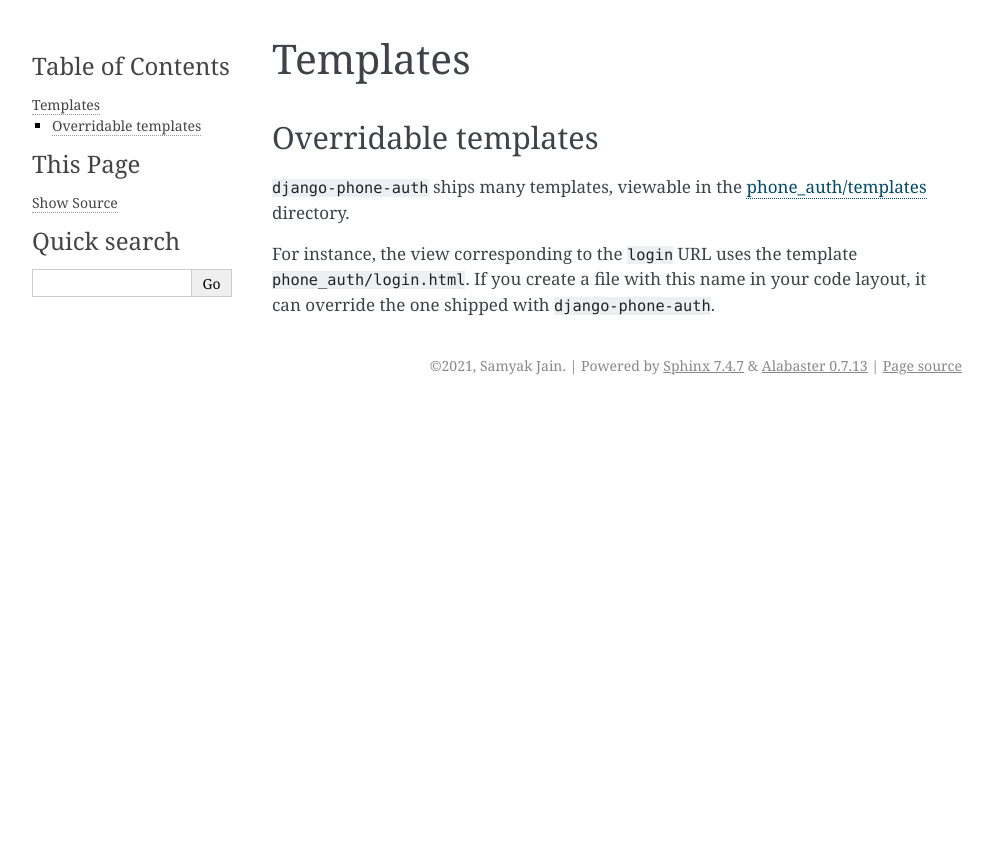
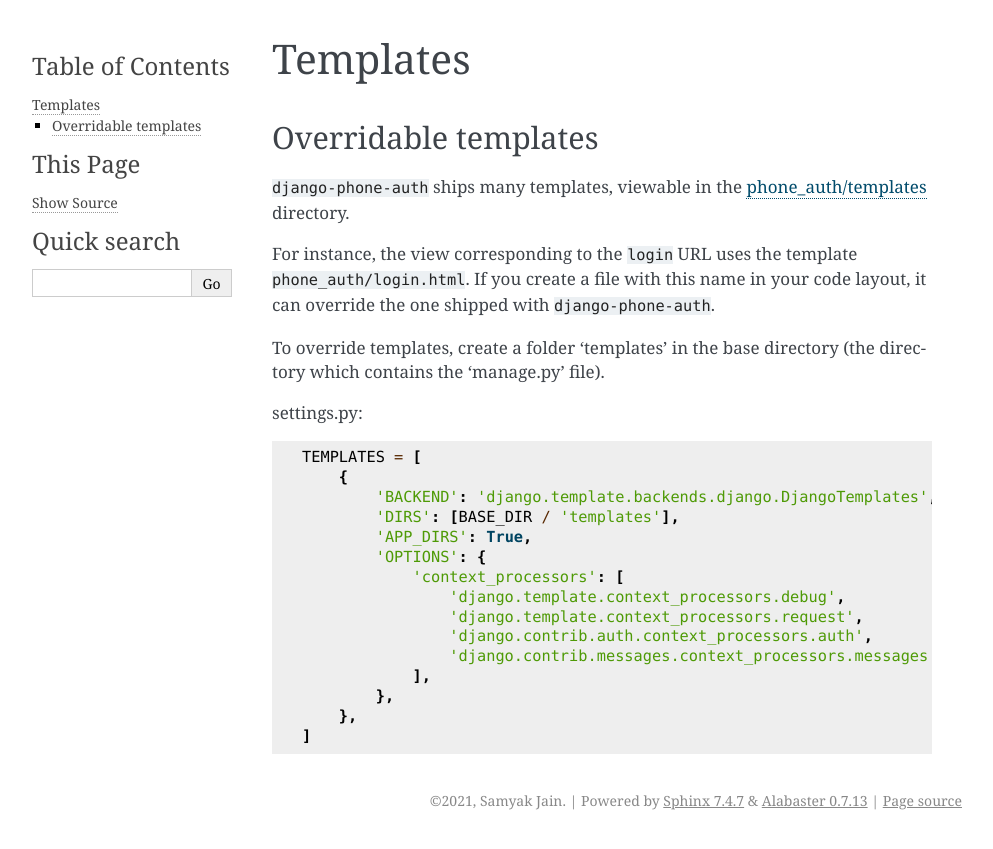
Before and after one commit to samyakjain101/django-phone-auth, a Sphinx documentation site: the page built from docs/templates.rst, in a window 1280 px wide. Shown: the top 849 px of the page, without its empty margins (148-1141 px from the left). Built offline with Sphinx 7.4.7, drawn with Linux system fonts in a browser that asks for light colours.

```diff
--- a/README.rst
+++ b/README.rst
@@ -35,6 +35,7 @@ Features
 - Phone/Email verification.
 - Password reset using phone/email.
 - Change password.
+- Add new email/phone.
 
 Running tests
 =============
--- a/docs/templates.rst
+++ b/docs/templates.rst
@@ -11,3 +11,24 @@ directory.
 For instance, the view corresponding to the ``login`` URL uses the
 template ``phone_auth/login.html``. If you create a file with this name in your
 code layout, it can override the one shipped with ``django-phone-auth``.
+
+To override templates, create a folder 'templates' in the base directory
+(the directory which contains the 'manage.py' file).
+
+settings.py::
+
+    TEMPLATES = [
+        {
+            'BACKEND': 'django.template.backends.django.DjangoTemplates',
+            'DIRS': [BASE_DIR / 'templates'],
+            'APP_DIRS': True,
+            'OPTIONS': {
+                'context_processors': [
+                    'django.template.context_processors.debug',
+                    'django.template.context_processors.request',
+                    'django.contrib.auth.context_processors.auth',
+                    'django.contrib.messages.context_processors.messages',
+                ],
+            },
+        },
+    ]
```
Also changed, not shown: docs/signals.rst (+8 -4 lines).
